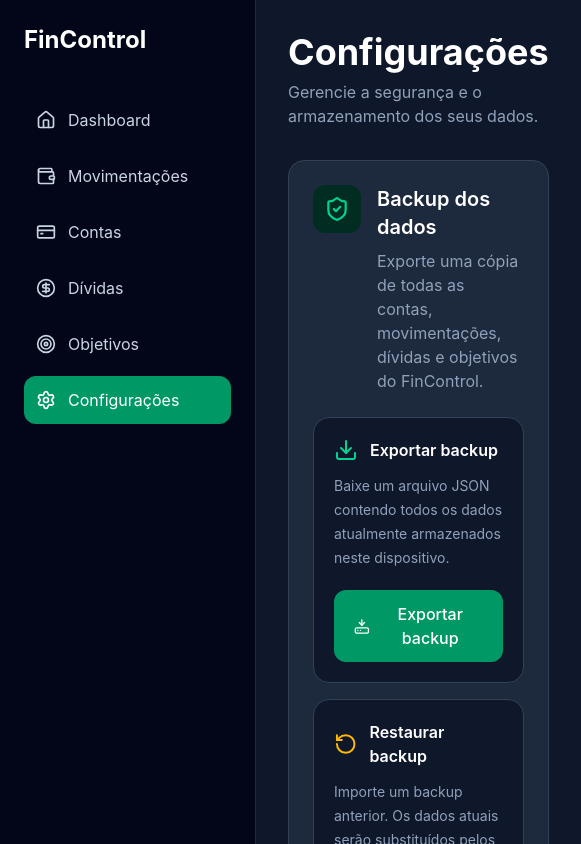
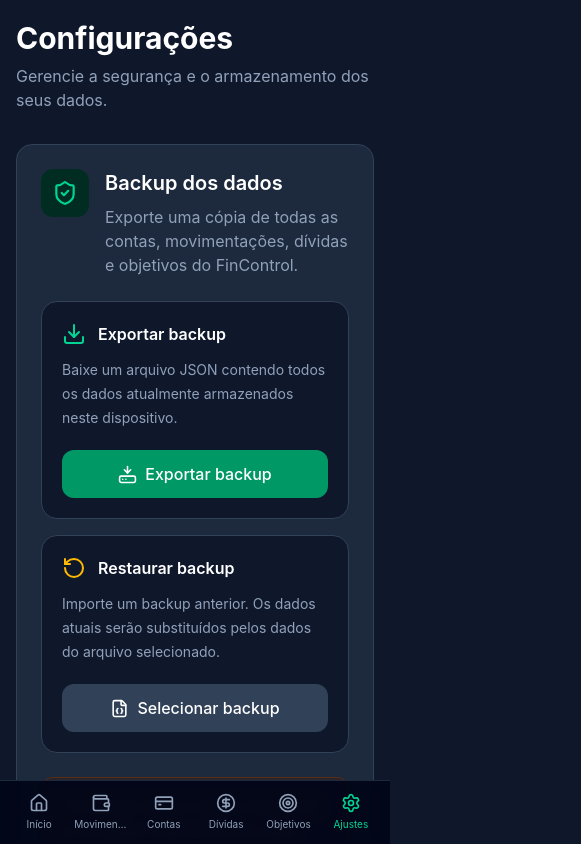
Before and after one commit to GabrielSnows/FinControl, a React (Vite) app: page /settings in a window 390 px wide. Shown: the top 844 px of the page, 581 px wide, since content can reach past the window. Built offline with nearby package versions, Linux system fonts and the light colour scheme.

Commit message:
Adapta interface para dispositivos moveis

```diff
--- a/dev-dist/sw.js
+++ b/dev-dist/sw.js
@@ -81,7 +81,7 @@ define(['./workbox-7e5eb42b'], (function (workbox) { 'use strict';
     "revision": "3ca0b8505b4bec776b69afdba2768812"
   }, {
     "url": "index.html",
-    "revision": "0.nb40f2cs9ic"
+    "revision": "0.j83oqjb32g8"
   }], {});
   workbox.cleanupOutdatedCaches();
   workbox.registerRoute(new workbox.NavigationRoute(workbox.createHandlerBoundToURL("index.html"), {
--- a/src/app/App.tsx
+++ b/src/app/App.tsx
@@ -1,17 +1,18 @@
 import {
   BrowserRouter,
+  Route,
   Routes,
-  Route,
 } from "react-router-dom";
 
+import BottomNavigation from "../components/BottomNavigation/BottomNavigation";
 import Sidebar from "../components/Sidebar/Sidebar";
 
+import Accounts from "../pages/Accounts";
 import Dashboard from "../pages/Dashboard";
-import Transactions from "../pages/Transactions";
-import Accounts from "../pages/Accounts";
 import Debts from "../pages/Debts";
 import Goals from "../pages/Goals";
 import Settings from "../pages/Settings";
+import Transactions from "../pages/Transactions";
 
 export default function App() {
   return (
@@ -19,7 +20,8 @@ export default function App() {
       <div className="flex min-h-screen bg-slate-900 text-white">
         <Sidebar />
 
-        <main className="flex-1 p-8">
+        <main className="min-w-0 flex-1 overflow-x-hidden px-4 pb-28 pt-5 sm:px-6 md:p-8">
+          <div className="mx-auto w-full max-w-7xl">
             <Routes>
               <Route
                 path="/"
@@ -51,7 +53,10 @@ export default function App() {
                 element={<Settings />}
               />
             </Routes>
+          </div>
         </main>
+
+        <BottomNavigation />
       </div>
     </BrowserRouter>
   );
--- /dev/null
+++ b/src/components/BottomNavigation/BottomNavigation.tsx
@@ -0,0 +1,76 @@
+import {
+  CircleDollarSign,
+  CreditCard,
+  House,
+  Settings,
+  Target,
+  Wallet,
+} from "lucide-react";
+
+import { NavLink } from "react-router-dom";
+
+const navigationItems = [
+  {
+    text: "Início",
+    to: "/",
+    icon: House,
+  },
+  {
+    text: "Movimentos",
+    to: "/transactions",
+    icon: Wallet,
+  },
+  {
+    text: "Contas",
+    to: "/accounts",
+    icon: CreditCard,
+  },
+  {
+    text: "Dívidas",
+    to: "/debts",
+    icon: CircleDollarSign,
+  },
+  {
+    text: "Objetivos",
+    to: "/goals",
+    icon: Target,
+  },
+  {
+    text: "Ajustes",
+    to: "/settings",
+    icon: Settings,
+  },
+];
+
+export default function BottomNavigation() {
+  return (
+    <nav className="fixed inset-x-0 bottom-0 z-40 border-t border-slate-800 bg-slate-950/95 px-2 pb-[env(safe-area-inset-bottom)] backdrop-blur md:hidden">
+      <div className="mx-auto grid max-w-lg grid-cols-6">
+        {navigationItems.map((item) => {
+          const Icon = item.icon;
+
+          return (
+            <NavLink
+              key={item.to}
+              to={item.to}
+              end={item.to === "/"}
+              className={({ isActive }) =>
+                `flex min-w-0 flex-col items-center justify-center gap-1 px-1 py-3 text-[10px] transition ${
+                  isActive
+                    ? "text-emerald-400"
+                    : "text-slate-400 hover:text-white"
+                }`
+              }
+            >
+              <Icon size={20} />
+
+              <span className="w-full truncate text-center">
+                {item.text}
+              </span>
+            </NavLink>
+          );
+        })}
+      </div>
+    </nav>
+  );
+}
--- a/src/components/Sidebar/Sidebar.tsx
+++ b/src/components/Sidebar/Sidebar.tsx
@@ -11,7 +11,7 @@ import { NavLink } from "react-router-dom";
 
 export default function Sidebar() {
   return (
-    <aside className="w-64 shrink-0 border-r border-slate-800 bg-slate-950 p-6">
+    <aside className="sticky top-0 hidden h-screen w-64 shrink-0 border-r border-slate-800 bg-slate-950 p-6 md:block">
       <h1 className="mb-10 text-2xl font-bold">
         FinControl
       </h1>
@@ -71,6 +71,7 @@ function MenuItem({
   return (
     <NavLink
       to={to}
+      end={to === "/"}
       className={({ isActive }) =>
         `flex w-full cursor-pointer items-center gap-3 rounded-xl p-3 transition ${
           isActive
@@ -80,6 +81,7 @@ function MenuItem({
       }
     >
       {icon}
+
       <span>{text}</span>
     </NavLink>
   );
--- a/src/index.css
+++ b/src/index.css
@@ -8,8 +8,31 @@ body,
   min-height: 100%;
 }
 
+html {
+  background: #0f172a;
+}
+
 body {
+  min-width: 320px;
+  overflow-x: hidden;
   background: #0f172a;
   color: white;
   font-family: Inter, system-ui, sans-serif;
 }
+
+button,
+a,
+input,
+select {
+  -webkit-tap-highlight-color: transparent;
+}
+
+button,
+a {
+  touch-action: manipulation;
+}
+
+input,
+select {
+  font-size: 16px;
+}
--- a/src/pages/Accounts.tsx
+++ b/src/pages/Accounts.tsx
@@ -387,7 +387,7 @@ export default function Accounts() {
     <div>
       <div className="mb-8 flex flex-wrap items-center justify-between gap-4">
         <div>
-          <h1 className="text-4xl font-bold">
+          <h1 className="text-3xl font-bold sm:text-4xl">
             Contas
           </h1>
 
--- a/src/pages/Dashboard.tsx
+++ b/src/pages/Dashboard.tsx
@@ -92,7 +92,7 @@ export default function Dashboard() {
   return (
     <div>
       <div className="mb-8">
-        <h1 className="text-4xl font-bold">
+        <h1 className="text-3xl font-bold sm:text-4xl">
           Dashboard
         </h1>
 
--- a/src/pages/Debts.tsx
+++ b/src/pages/Debts.tsx
@@ -272,7 +272,7 @@ export default function Debts() {
     <div>
       <div className="mb-8 flex flex-wrap items-center justify-between gap-4">
         <div>
-          <h1 className="text-4xl font-bold">
+          <h1 className="text-3xl font-bold sm:text-4xl">
             Dívidas
           </h1>
 
--- a/src/pages/Goals.tsx
+++ b/src/pages/Goals.tsx
@@ -345,7 +345,7 @@ export default function Goals() {
     <div>
       <div className="mb-8 flex flex-wrap items-center justify-between gap-4">
         <div>
-          <h1 className="text-4xl font-bold">
+          <h1 className="text-3xl font-bold sm:text-4xl">
             Objetivos
           </h1>
 
--- a/src/pages/Settings.tsx
+++ b/src/pages/Settings.tsx
@@ -180,7 +180,7 @@ export default function Settings() {
   return (
     <div>
       <div className="mb-8">
-        <h1 className="text-4xl font-bold">
+        <h1 className="text-3xl font-bold sm:text-4xl">
           Configurações
         </h1>
 
--- a/src/pages/Transactions.tsx
+++ b/src/pages/Transactions.tsx
@@ -313,7 +313,7 @@ export default function Transactions() {
     <div>
       <div className="mb-8 flex flex-wrap items-center justify-between gap-4">
         <div>
-          <h1 className="text-4xl font-bold">
+          <h1 className="text-3xl font-bold sm:text-4xl">
             Movimentações
           </h1>
 
```
Lines whose indentation alone changed are shown as unchanged.
